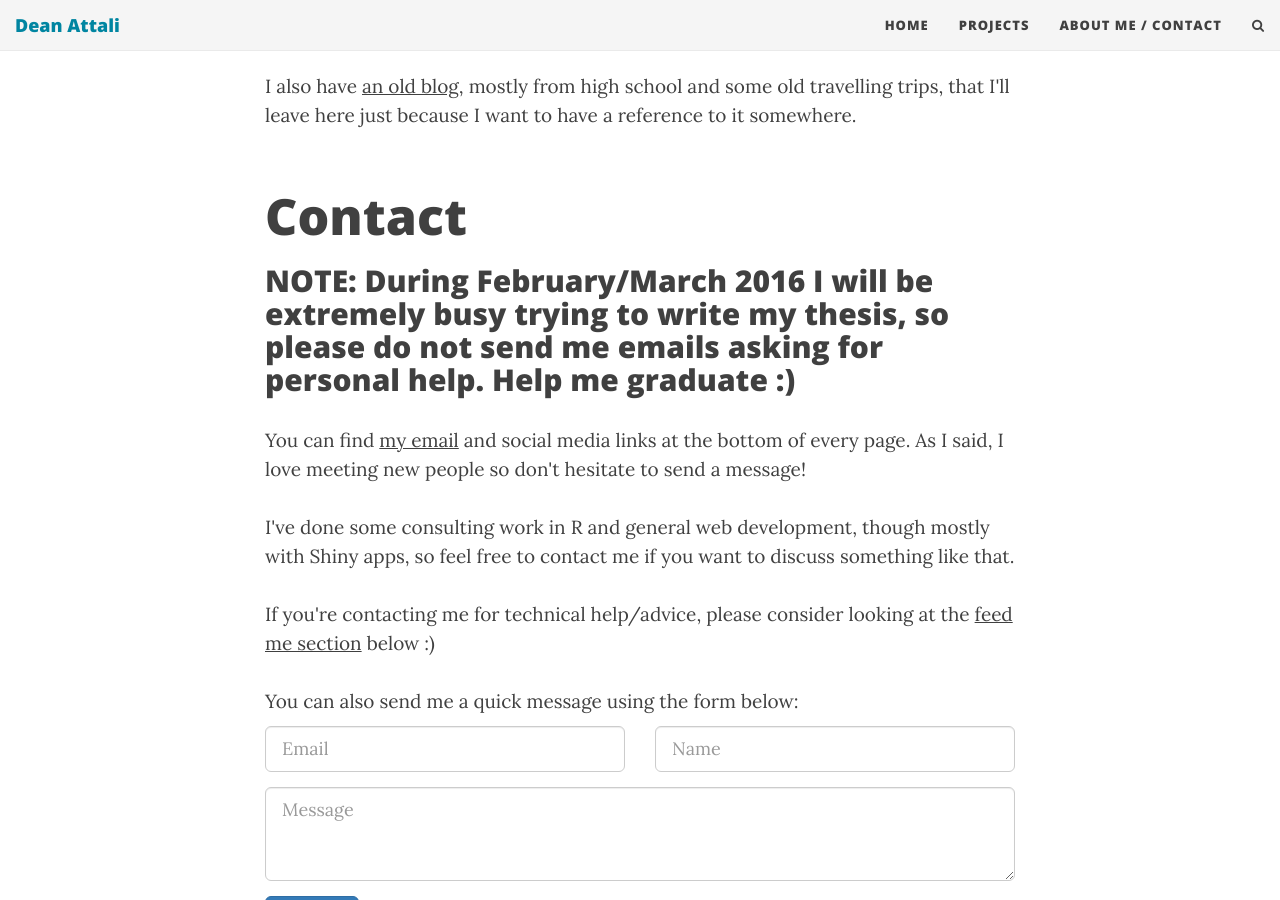
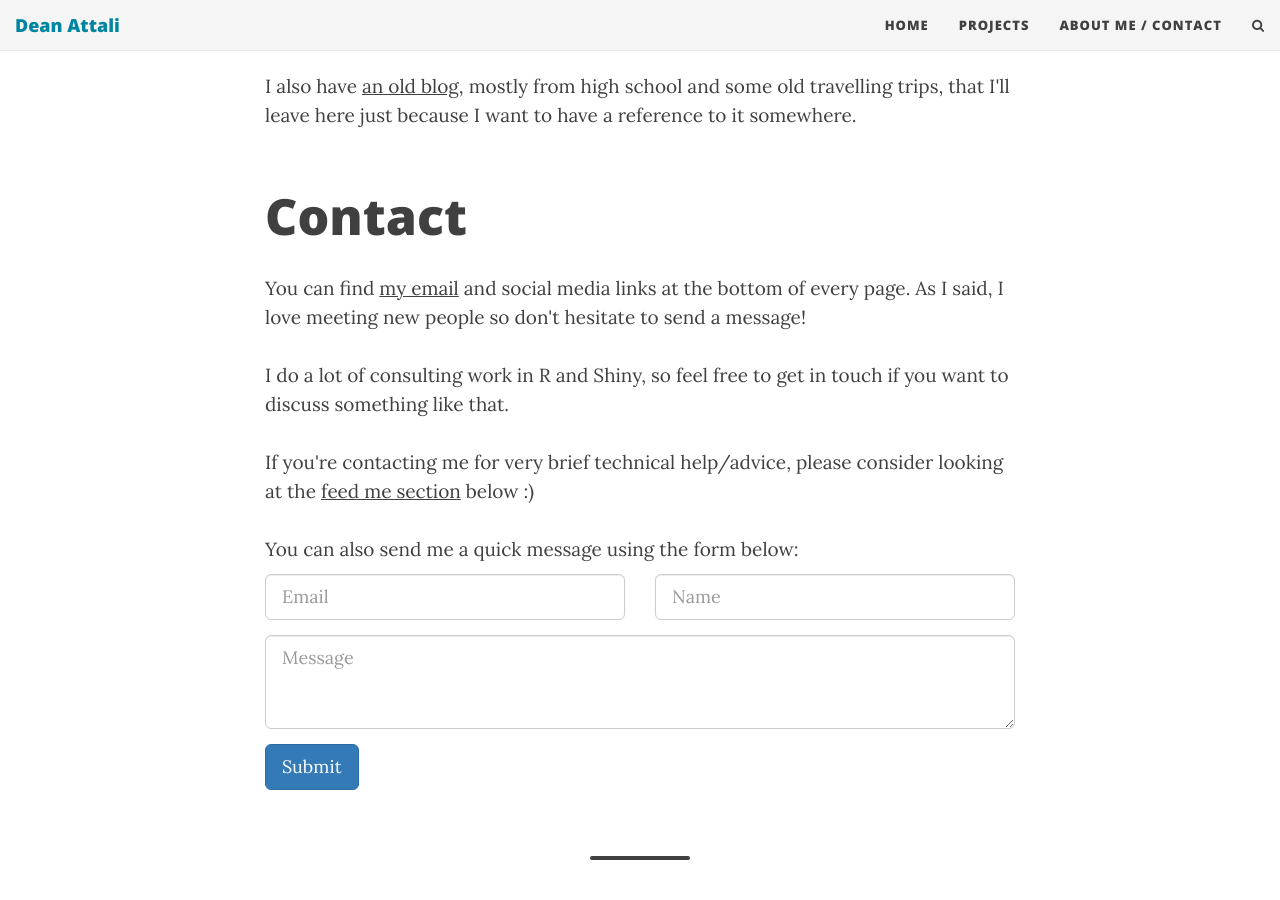
Before and after one commit to daattali/daattali.github.io, a Jekyll site: the page built from aboutme.html, in a window 1280 px wide and 900 px high, scrolled down 867 px. Built offline with Jekyll 4.4.1, drawn with Linux system fonts in a browser that asks for light colours; nearby versions of some CDN libraries.

Commit message:
Update aboutme.html

```diff
--- a/aboutme.html
+++ b/aboutme.html
@@ -53,11 +53,9 @@ Grew up in <i>Tel Aviv, Israel</i>, moved to <i>Toronto, Canada</i> during my te
 <div id="contactme-section">
 <h1 id="contact">Contact</h1>
 
-<h2>NOTE: During February/March 2016 I will be extremely busy trying to write my thesis, so please do not send me emails asking for personal help. Help me graduate :)</h2>
-
 <p>You can find <a href="mailto:daattali@gmail.com">my email</a> and social media links at the bottom of every page. As I said, I love meeting new people so don't hesitate to send a message!</p>
-<p>I've done some consulting work in R and general web development, though mostly with Shiny apps, so feel free to contact me if you want to discuss something like that.</p>
-<p>If you're contacting me for technical help/advice, please consider looking at the <a href="#feed-meeee">feed me section</a> below :)</p>
+<p>I do a lot of consulting work in R and Shiny, so feel free to get in touch if you want to discuss something like that.</p>
+<p>If you're contacting me for very brief technical help/advice, please consider looking at the <a href="#feed-meeee">feed me section</a> below :)</p>
 
 <form action="https://formspree.io/daattali@gmail.com" method="POST" class="form" id="contact-form">
   <p>You can also send me a quick message using the form below:</p>
```
